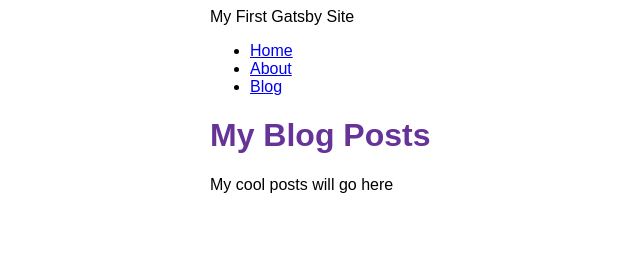
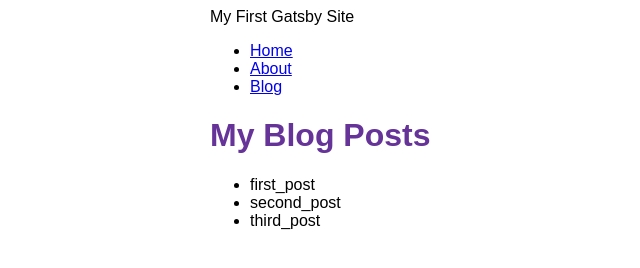
Before and after one commit to sovanp/hello-world-gatsby, a Gatsby site: page /blog in a window 1280 px wide. Shown: the whole page, without its empty margins (180-820 px from the left). Built offline with nearby package versions, Linux system fonts and the light colour scheme; Gatsby itself is replaced by a stand-in of ours.

Commit message:
Used page query to pull the list of post filenames into blog

```diff
--- a/src/pages/blog.js
+++ b/src/pages/blog.js
@@ -1,12 +1,34 @@
 import * as React from 'react'
+import { graphql } from 'gatsby'
 import Layout from '../components/layout'
 
-const BlogPage = () => {
+// add data prop to function definition
+const BlogPage = ({ data }) => {
     return (
-        <Layout pageTitle="My Blog Posts">
-            <p>My cool posts will go here</p>
-        </Layout>
+    //use .map() method to iterate over the nodes arary and render the filename for each post
+      <Layout pageTitle="My Blog Posts">
+        <ul>
+        {
+          data.allFile.nodes.map(node => (
+            <li key={node.name}>
+              {node.name}
+            </li>
+          ))
+        }
+        </ul>
+      </Layout>
     )
-}
+  }
+
+// define and export page query. Query was built in GraphiQL
+export const query = graphql`
+  query {
+    allFile {
+      nodes {
+        name
+      }
+    }
+  }
+`
 
 export default BlogPage
```
Also changed, not shown: blog/first_post.mdx (added), blog/second_post.mdx (added), blog/third_post.mdx (added).
